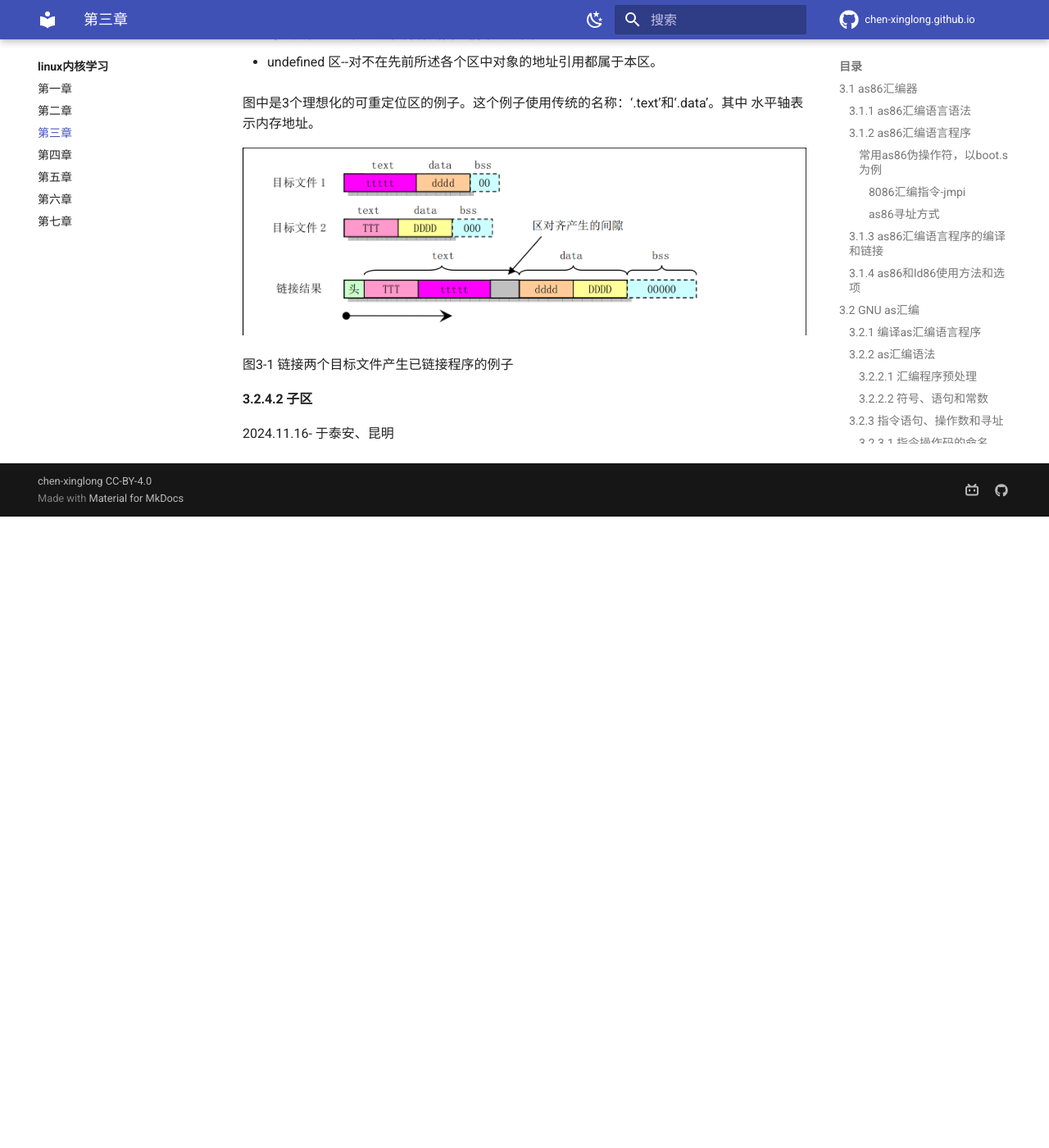
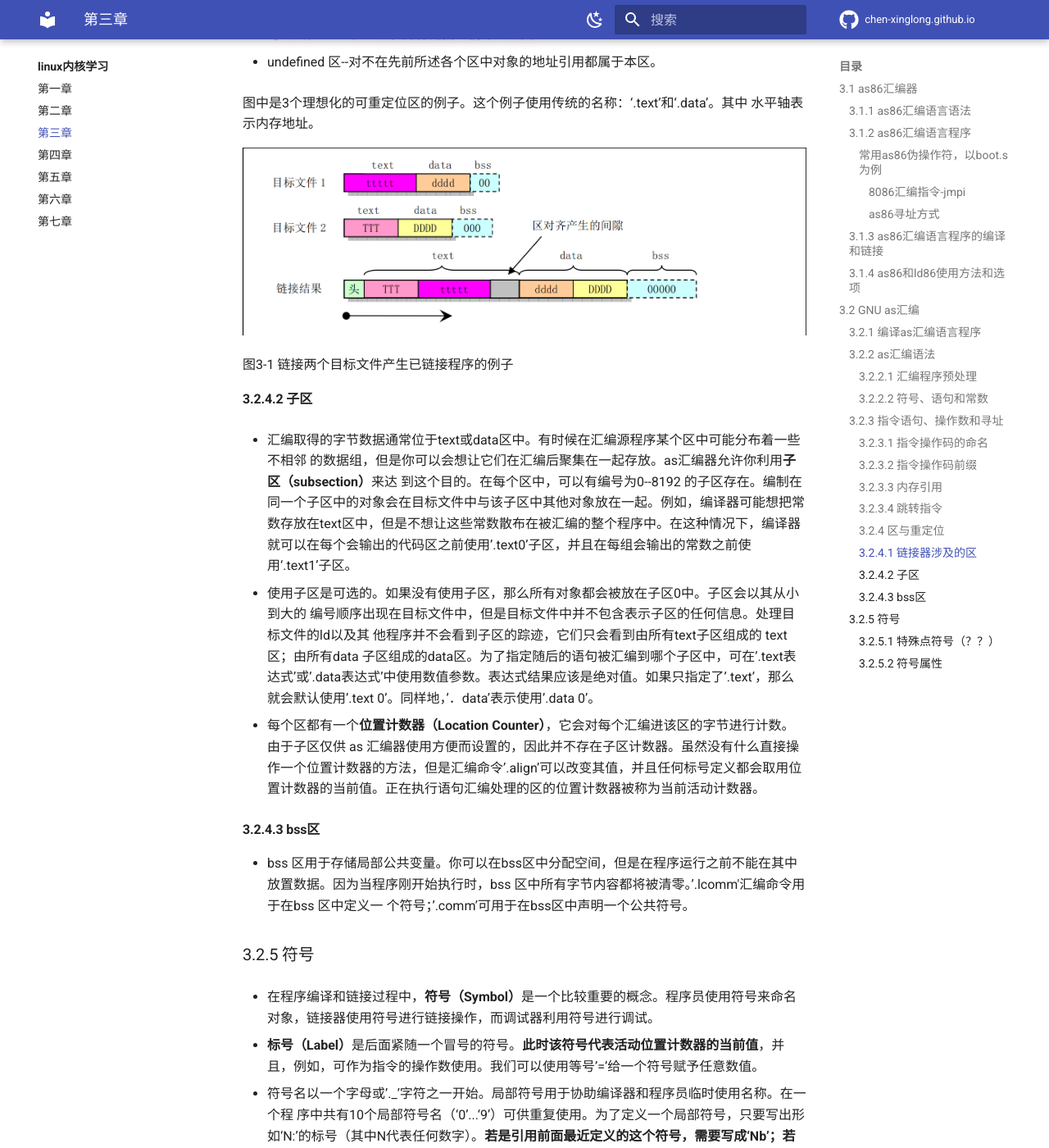
Before and after one commit to chen-xinglong/chen-xinglong.github.io, an MkDocs documentation site: the page built from docs/linux011/p3.md, in a window 1280 px wide and 1400 px high, scrolled down 11588 px. Shown: the whole window at 82% size. Built offline with MkDocs 1.6.1 and Material for MkDocs 9.7.7, drawn with Linux system fonts in a browser that asks for light colours; comment, search, counter and statistics services are not loaded; before the commit the page ends 12218 px from its top, so only the background shows below that; some of the changed text lies outside the part shown.

Commit message:
modify p3.md

```diff
--- a/docs/linux011/p3.md
+++ b/docs/linux011/p3.md
@@ -341,6 +341,50 @@ as86 -0 -a -o boot.o boot.s
 
 #### 3.2.4.2 子区
 
+- 汇编取得的字节数据通常位于text或data区中。有时候在汇编源程序某个区中可能分布着一些不相邻
+的数据组，但是你可以会想让它们在汇编后聚集在一起存放。as汇编器允许你利用**子区（subsection）**来达
+到这个目的。在每个区中，可以有编号为0--8192 的子区存在。编制在同一个子区中的对象会在目标文件中与该子区中其他对象放在一起。例如，编译器可能想把常数存放在text区中，但是不想让这些常数散布在被汇编的整个程序中。在这种情况下，编译器就可以在每个会输出的代码区之前使用’.text0’子区，并且在每组会输出的常数之前使用‘.text1’子区。
+
+- 使用子区是可选的。如果没有使用子区，那么所有对象都会被放在子区0中。子区会以其从小到大的
+编号顺序出现在目标文件中，但是目标文件中并不包含表示子区的任何信息。处理目标文件的ld以及其
+他程序并不会看到子区的踪迹，它们只会看到由所有text子区组成的 text区；由所有data 子区组成的data区。为了指定随后的语句被汇编到哪个子区中，可在’.text表达式’或’.data表达式’中使用数值参数。表达式结果应该是绝对值。如果只指定了’.text’，那么就会默认使用’.text 0’。同样地，’．data’表示使用’.data 0’。
+
+- 每个区都有一个**位置计数器（Location Counter）**，它会对每个汇编进该区的字节进行计数。由于子区仅供 as 汇编器使用方便而设置的，因此并不存在子区计数器。虽然没有什么直接操作一个位置计数器的方法，但是汇编命令’.align’可以改变其值，并且任何标号定义都会取用位置计数器的当前值。正在执行语句汇编处理的区的位置计数器被称为当前活动计数器。
+
+#### 3.2.4.3 bss区
+
+- bss 区用于存储局部公共变量。你可以在bss区中分配空间，但是在程序运行之前不能在其中放置数据。因为当程序刚开始执行时，bss 区中所有字节内容都将被清零。’.lcomm'汇编命令用于在bss 区中定义一
+个符号；’.comm’可用于在bss区中声明一个公共符号。
+
+### 3.2.5 符号
+- 在程序编译和链接过程中，**符号（Symbol）**是一个比较重要的概念。程序员使用符号来命名对象，链接器使用符号进行链接操作，而调试器利用符号进行调试。
+
+- **标号（Label）**是后面紧随一个冒号的符号。**此时该符号代表活动位置计数器的当前值**，并且，例如，可作为指令的操作数使用。我们可以使用等号’=’给一个符号赋予任意数值。
+
+- 符号名以一个字母或’._’字符之一开始。局部符号用于协助编译器和程序员临时使用名称。在一个程
+序中共有10个局部符号名（‘0’...‘9’）可供重复使用。为了定义一个局部符号，只要写出形如‘N:’的标号（其中N代表任何数字）。**若是引用前面最近定义的这个符号，需要写成‘Nb’；若需引用下一个定义的局部标号，则需要写成‘Nf’。其中’b’意思是向后（backwards），’f’表示向前（forwards）**。局部标号在
+使用方面没有限制，但是在任何时候我们只能向前/向后引用最远10个局部标号。
+
+#### 3.2.5.1 特殊点符号（？？）
+
+特殊符号’.’表示 as 汇编的当前地址。因此表达式‘mylab: .long .’就会把 mylab 定义为包含它自己所处的地址值。给’.’赋值就如同汇编命令’.org’的作用。因此表达式’.=.+4’与’.space 4’完全相同。（**没看懂**）
+
+#### 3.2.5.2 符号属性
+
+- 除了名字以外，每个符号都有“值”和“类型”属性。根据输出的格式不同，符号也可以具有辅助属
+性。如果不定义就使用一个符号，as就会假设其所有属性均为0。这指示该符号是一个外部定义的符号。
+
+- **符号的值通常是32位的。对于标出text、data、bss或absolute区中一个位置的符号，其值是从区开始到标号处的地址值**。**对于 text、data 和bss区，一个符号的值通常会在链接过程中由于ld改变区的基地址而变化，absolute区中符号的值不会改变。这也是为何称它们是绝对符号的原因。**
+
+- 1d会对未定义符号的值进行特殊处理。如果未定义符号的值是0，则表示该符号在本汇编源程序中没
+有定义，1d会尝试根据其他链接的文件来确定它的值。在程序使用了一个符号但没有对符号进行定义，就
+会产生这样的符号。若未定义符号的值不为0，那么该符号值就表示是.comm公共声明的需要保留的公共
+存储空间字节长度。符号指向该存储空间的第一个地址处。
+符号的类型属性含有用于链接器和调试器的重定位信息、指示符号是外部的标志以及一些其他可选信
+息。对于 a.out 格式的目标文件，符号的类型属性存放在一个8位字段中（n_type 字节）。其含义请参见
+有关include/a.out.h文件的说明。
+
+
 
 
 
```
